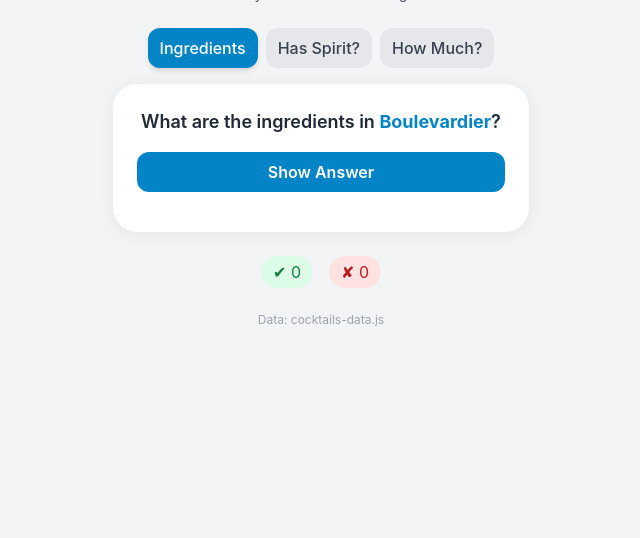
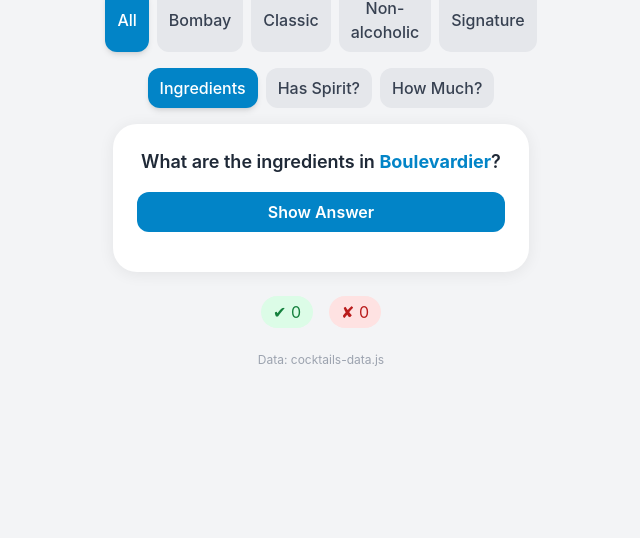
Before and after one commit to DemchaAV/Cockatails-list, a plain HTML site: page cocktail_trainer.html in a window 1280 px wide. Shown: the part 262-800 px from the top of the page, without its empty margins (319-959 px from the left). Drawn offline with nearby package versions, Linux system fonts and the light colour scheme.

Commit message:
Update cocktail_trainer.html

```diff
--- a/cocktail_trainer.html
+++ b/cocktail_trainer.html
@@ -19,6 +19,7 @@
             <h1 class="text-3xl font-bold text-sky-700 dark:text-sky-400">🍸 Cocktail Trainer</h1>
             <p class="text-gray-600 dark:text-gray-400 text-sm">Test your cocktail knowledge!</p>
         </header>
+        <div id="categoryFilterContainer" class="flex justify-center gap-2 mb-4"></div>
         <div class="flex justify-center gap-2 mb-4">
             <button id="type-ingredients" class="filter-button bg-gray-200 text-gray-700 dark:bg-gray-700 dark:text-gray-300 py-2 px-3 rounded-xl font-medium">Ingredients</button>
             <button id="type-has-spirit" class="filter-button bg-gray-200 text-gray-700 dark:bg-gray-700 dark:text-gray-300 py-2 px-3 rounded-xl font-medium">Has Spirit?</button>
@@ -48,8 +49,10 @@
     <script>
         // --- State ---
         let allCocktails = [];
+        let filteredCocktails = [];
         let currentQuestion = null;
         let currentType = 'ingredients';
+        let currentCategory = 'all';
         let statCorrect = 0, statWrong = 0;
 
         // --- DOM ---
@@ -65,6 +68,7 @@
         const spiritInput = document.getElementById('spiritInput');
         const ingredientInputBlock = document.getElementById('ingredientInputBlock');
         const ingredientInput = document.getElementById('ingredientInput');
+        const categoryFilterContainer = document.getElementById('categoryFilterContainer');
 
         // --- Question Types ---
         const questionTypes = ['ingredients', 'has-spirit', 'qty'];
@@ -79,6 +83,47 @@
             nextQuestion();
         }
 
+        // --- Category Filter ---
+        function renderCategoryFilters() {
+            if (!allCocktails.length) return;
+            // Получаем уникальные категории
+            const categories = ['all', ...Array.from(new Set(allCocktails.map(c => c.category).filter(Boolean))).sort()];
+            categoryFilterContainer.innerHTML = '';
+            categories.forEach(category => {
+                const btn = document.createElement('button');
+                btn.className = 'filter-button bg-gray-200 text-gray-700 dark:bg-gray-700 dark:text-gray-300 py-2 px-3 rounded-xl font-medium';
+                btn.textContent = category.charAt(0).toUpperCase() + category.slice(1);
+                btn.dataset.category = category;
+                if (category === currentCategory) {
+                    btn.classList.add('bg-sky-600', 'text-white', 'shadow-md');
+                }
+                btn.onclick = () => {
+                    currentCategory = category;
+                    setActiveCategoryButton();
+                    filterCocktailsByCategory();
+                    nextQuestion();
+                };
+                categoryFilterContainer.appendChild(btn);
+            });
+        }
+        function setActiveCategoryButton() {
+            categoryFilterContainer.querySelectorAll('.filter-button').forEach(btn => {
+                btn.classList.remove('bg-sky-600', 'text-white', 'shadow-md');
+                btn.classList.add('bg-gray-200', 'text-gray-700', 'dark:bg-gray-700', 'dark:text-gray-300');
+                if (btn.dataset.category === currentCategory) {
+                    btn.classList.add('bg-sky-600', 'text-white', 'shadow-md');
+                    btn.classList.remove('bg-gray-200', 'text-gray-700', 'dark:bg-gray-700', 'dark:text-gray-300');
+                }
+            });
+        }
+        function filterCocktailsByCategory() {
+            if (currentCategory === 'all') {
+                filteredCocktails = allCocktails;
+            } else {
+                filteredCocktails = allCocktails.filter(c => c.category === currentCategory);
+            }
+        }
+
         // --- Question Generation ---
         function nextQuestion() {
             answerBlock.innerHTML = '';
@@ -90,12 +135,12 @@
             spiritInput.value = '';
             ingredientInput.value = '';
 
-            if (!allCocktails.length) {
-                questionBlock.textContent = 'Loading...';
+            if (!filteredCocktails.length) {
+                questionBlock.textContent = 'No cocktails in this category.';
                 showAnswerBtn.disabled = true;
                 return;
             }
-            const cocktail = allCocktails[Math.floor(Math.random() * allCocktails.length)];
+            const cocktail = filteredCocktails[Math.floor(Math.random() * filteredCocktails.length)];
             currentQuestion = { cocktail };
             if (currentType === 'ingredients') {
                 questionBlock.innerHTML = `What are the ingredients in <span class="text-sky-600 dark:text-sky-400 font-bold">${cocktail.name}</span>?`;
@@ -103,7 +148,6 @@
                 spiritInputBlock.classList.remove('hidden');
                 questionBlock.innerHTML = `Does <span class="text-sky-600 dark:text-sky-400 font-bold">${cocktail.name}</span> contain this spirit?`;
             } else if (currentType === 'qty') {
-                // Pick a random ingredient from the cocktail
                 if (!cocktail.ingredients || !cocktail.ingredients.length) {
                     nextQuestion(); return;
                 }
@@ -152,6 +196,9 @@
                 const match = scriptContent.match(/const\s+allCocktails\s*=\s*(\[[\s\S]*\]);?/);
                 if (!match || !match[1]) throw new Error('Data parse error');
                 allCocktails = new Function(`return ${match[1]}`)();
+                currentCategory = 'all';
+                filterCocktailsByCategory();
+                renderCategoryFilters();
                 nextQuestion();
             } catch (e) {
                 questionBlock.textContent = 'Failed to load data.';
```
